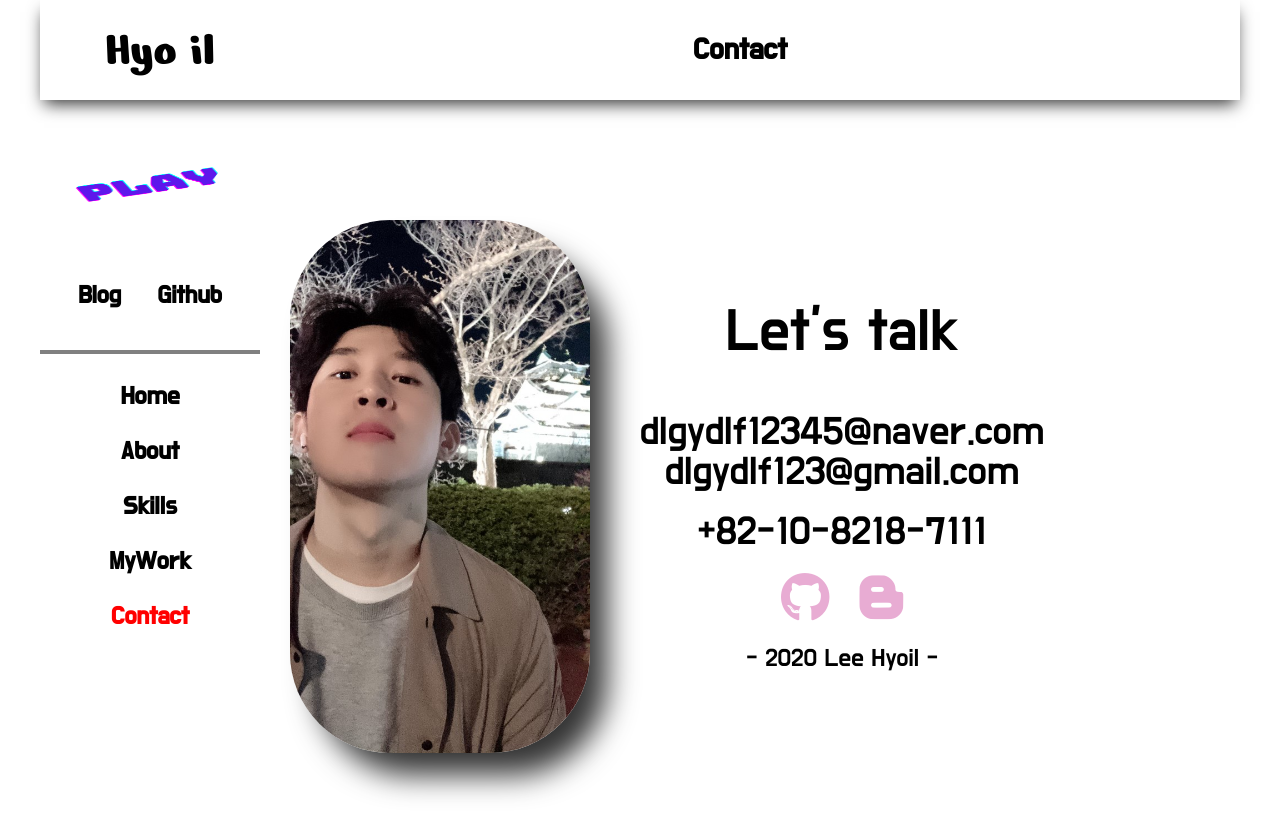
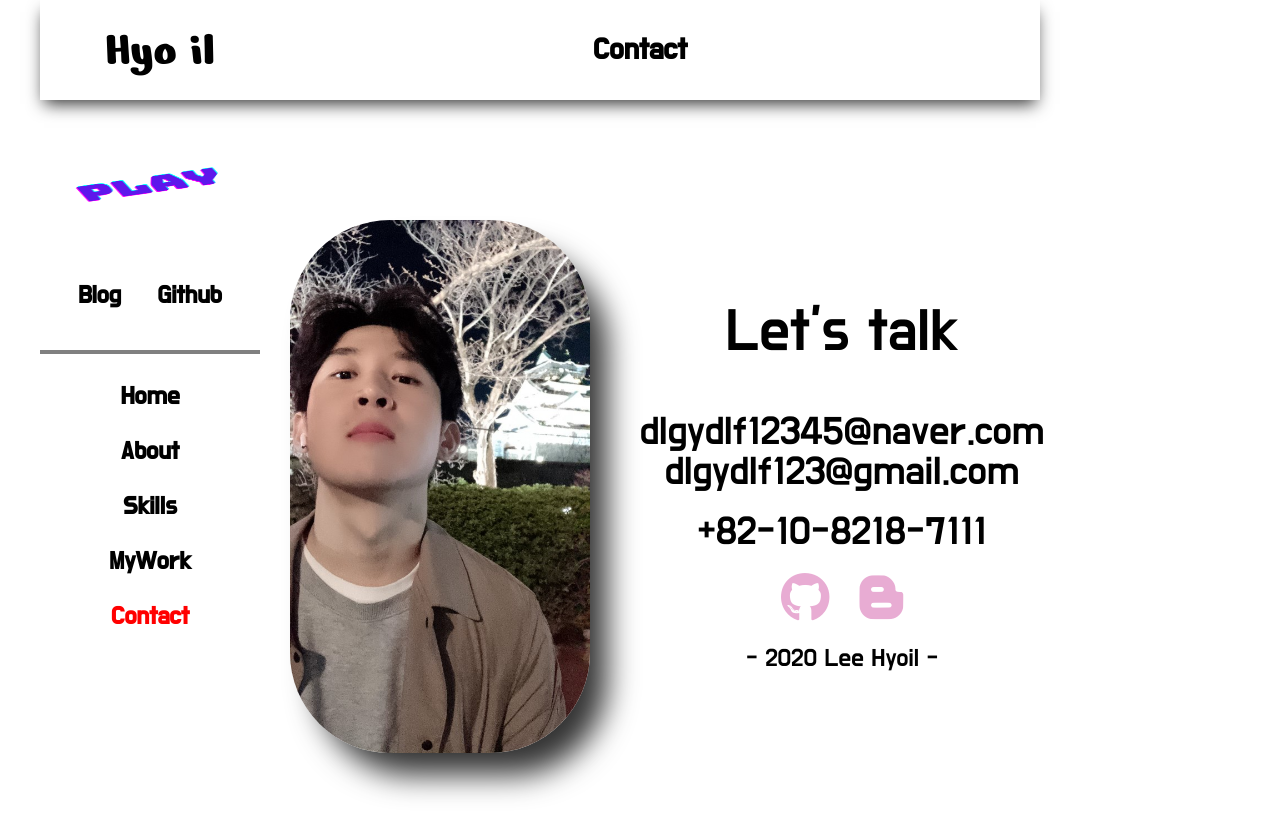
Before and after one commit to hyoilll/portfolio-react, a React (Create React App) app: page /Contact in a window 1280 px wide. Shown: the top 836 px of the page. Built offline with nearby package versions, Linux system fonts and the light colour scheme.

Commit message:
update header width

```diff
--- a/src/Component/Header.js
+++ b/src/Component/Header.js
@@ -12,7 +12,7 @@ const Container = styled("div")`
   margin-bottom: 10px;
   box-shadow: 0px 8px 16px -4px rgba(0, 0, 0, 0.8);
   position: fixed;
-  width: ${(props) => `${props.headerWidth}`};
+  width: 125vh;
   background-color: white;
   top: 0;
   height: 100px;
@@ -51,24 +51,10 @@ const Header = () => {
 
   return (
     <>
-      {isPc && (
-        <Container headerWidth={"1200px"}>
-          <Logo href="/">Hyo il</Logo>
-          <Title>{path}</Title>
-        </Container>
-      )}
-      {isTablet && (
-        <Container headerWidth={"768px"}>
-          <Logo href="/">Hyo il</Logo>
-          <Title>{path}</Title>
-        </Container>
-      )}
-      {isMobile && (
-        <Container headerWidth={"767px"}>
-          <Logo href="/">Hyo il</Logo>
-          <Title>{path}</Title>
-        </Container>
-      )}
+      <Container>
+        <Logo href="/">Hyo il</Logo>
+        <Title>{path}</Title>
+      </Container>
     </>
   );
 };
```
Also changed, not shown: 1 other file (tests, documents, lock files or other folders).
